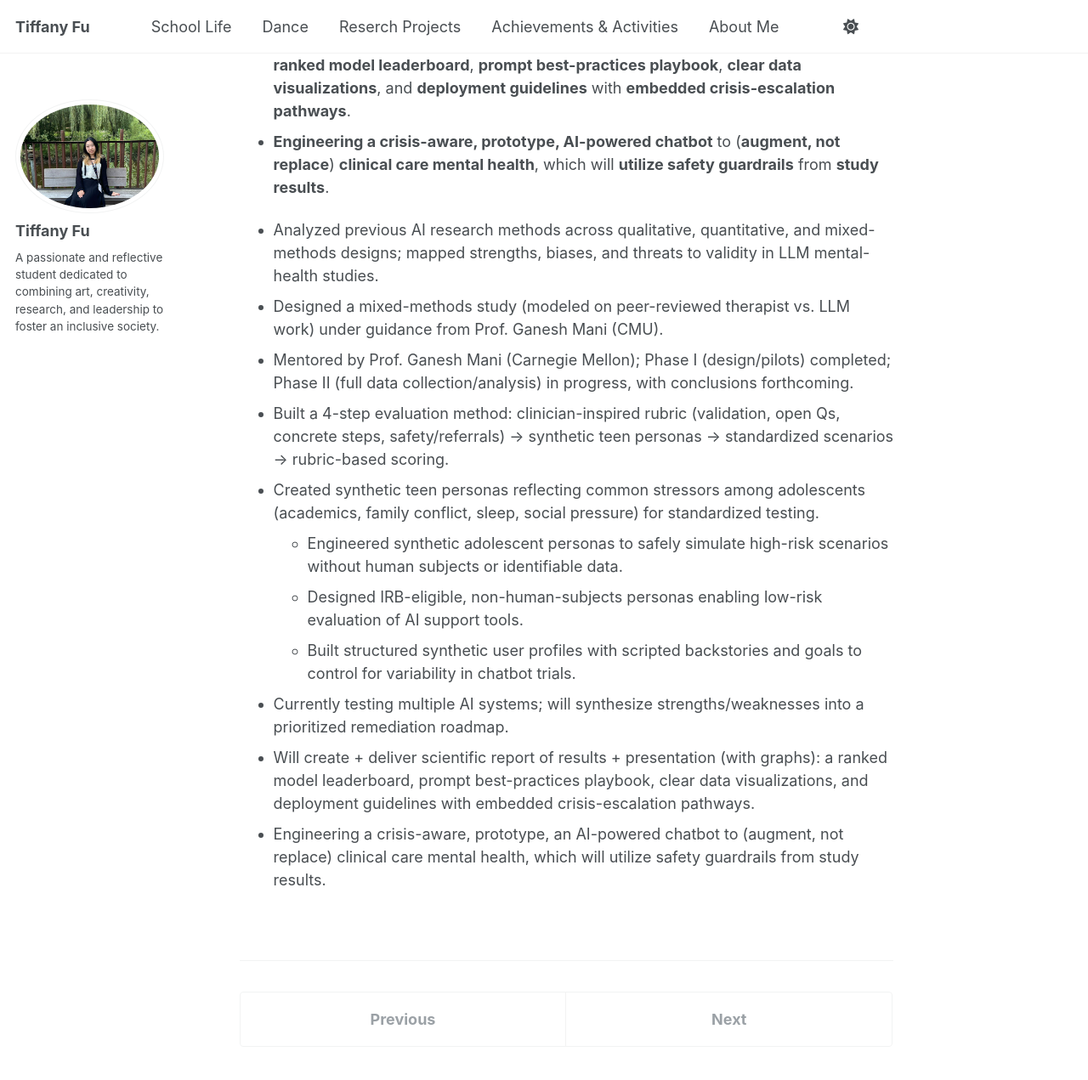
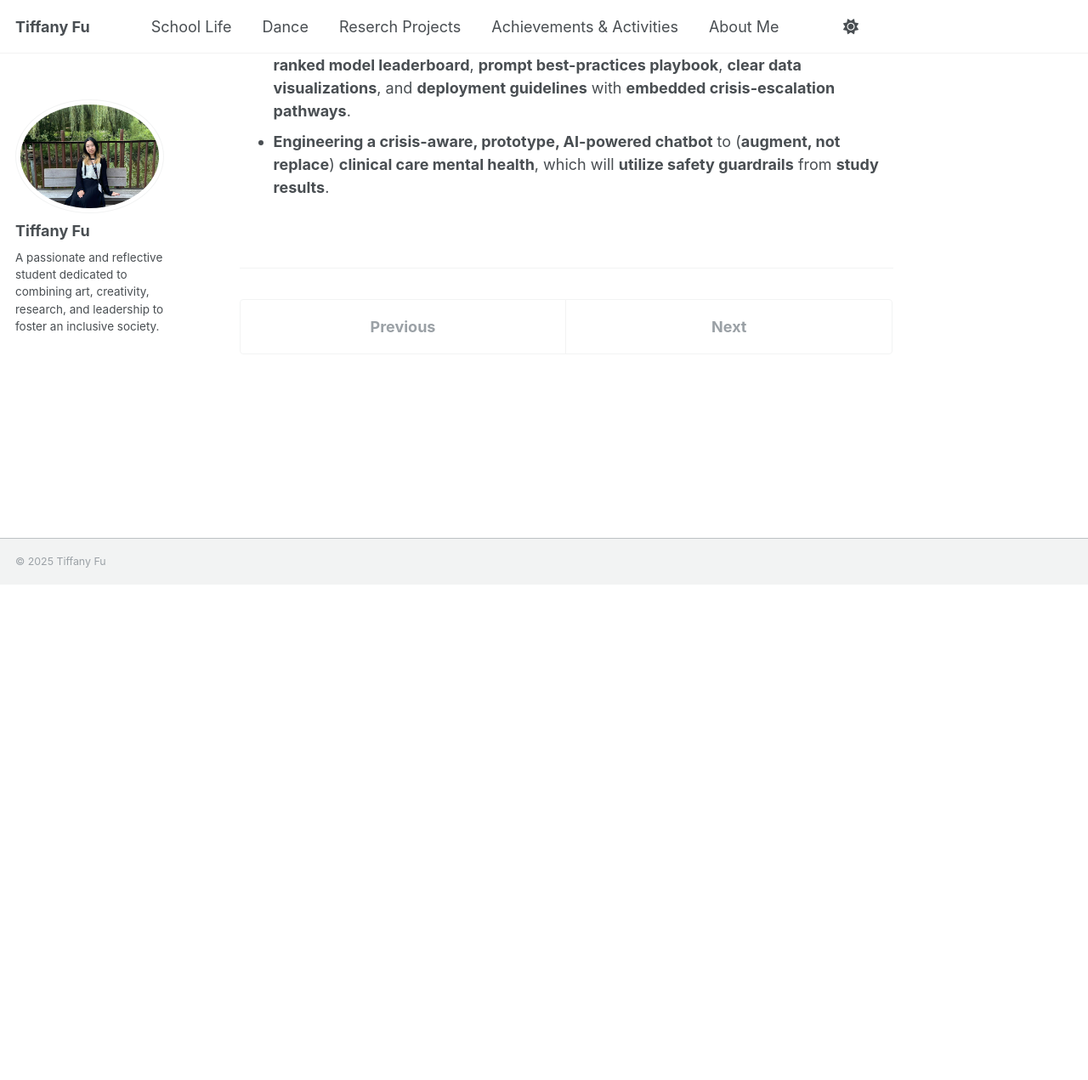
Before and after one commit to TiffanyJTFu/TiffanyTestWeb, a Jekyll site: the page built from _teaching/04-MentalHealthAIChatbotProject.md, in a window 1280 px wide and 1400 px high, scrolled down 2272 px. Shown: the top 1271 px of the window at 85% size. Built offline with Jekyll 4.4.1, drawn with Linux system fonts in a browser that asks for light colours; a script that is not in the unit is left out; after the commit the page ends 2960 px from its top, so only the background shows below that.

Commit message:
Update 04-MentalHealthAIChatbotProject.md

```diff
--- a/_teaching/04-MentalHealthAIChatbotProject.md
+++ b/_teaching/04-MentalHealthAIChatbotProject.md
@@ -30,17 +30,3 @@ After collecting my **data**, I will **create/analyze a presentation** (with **d
 * Currently **testing multiple AI systems**; will **synthesize strengths/weaknesses** into a **prioritized remediation roadmap**.
 * Will **create + deliver scientific report** of **results + presentation** (with **graphs**): a **ranked model leaderboard**, **prompt best-practices playbook**, **clear data visualizations**, and **deployment guidelines** with **embedded crisis-escalation pathways**.
 * **Engineering a crisis-aware, prototype, AI-powered chatbot** to (**augment, not replace**) **clinical care mental health**, which will **utilize safety guardrails** from **study results**.
-
-
-
-* Analyzed previous AI research methods across qualitative, quantitative, and mixed-methods designs; mapped strengths, biases, and threats to validity in LLM mental-health studies.
-* Designed a mixed-methods study (modeled on peer-reviewed therapist vs. LLM work) under guidance from Prof. Ganesh Mani (CMU).
-* Mentored by Prof. Ganesh Mani (Carnegie Mellon); Phase I (design/pilots) completed; Phase II (full data collection/analysis) in progress, with conclusions forthcoming.
-* Built a 4-step evaluation method: clinician-inspired rubric (validation, open Qs, concrete steps, safety/referrals) → synthetic teen personas → standardized scenarios → rubric-based scoring.
-* Created synthetic teen personas reflecting common stressors among adolescents (academics, family conflict, sleep, social pressure) for standardized testing.
-  * Engineered synthetic adolescent personas to safely simulate high-risk scenarios without human subjects or identifiable data.
-  * Designed IRB-eligible, non-human-subjects personas enabling low-risk evaluation of AI support tools.
-  * Built structured synthetic user profiles with scripted backstories and goals to control for variability in chatbot trials.
-* Currently testing multiple AI systems; will synthesize strengths/weaknesses into a prioritized remediation roadmap.
-* Will create + deliver scientific report of results + presentation (with graphs): a ranked model leaderboard, prompt best-practices playbook, clear data visualizations, and deployment guidelines with embedded crisis-escalation pathways.
-* Engineering a crisis-aware, prototype, an AI-powered chatbot to (augment, not replace) clinical care mental health, which will utilize safety guardrails from study results.
```
